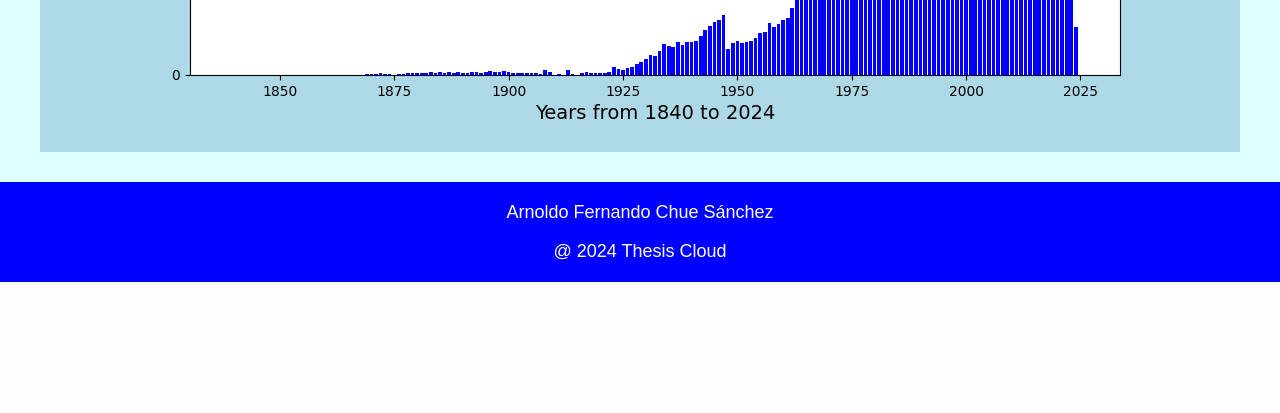
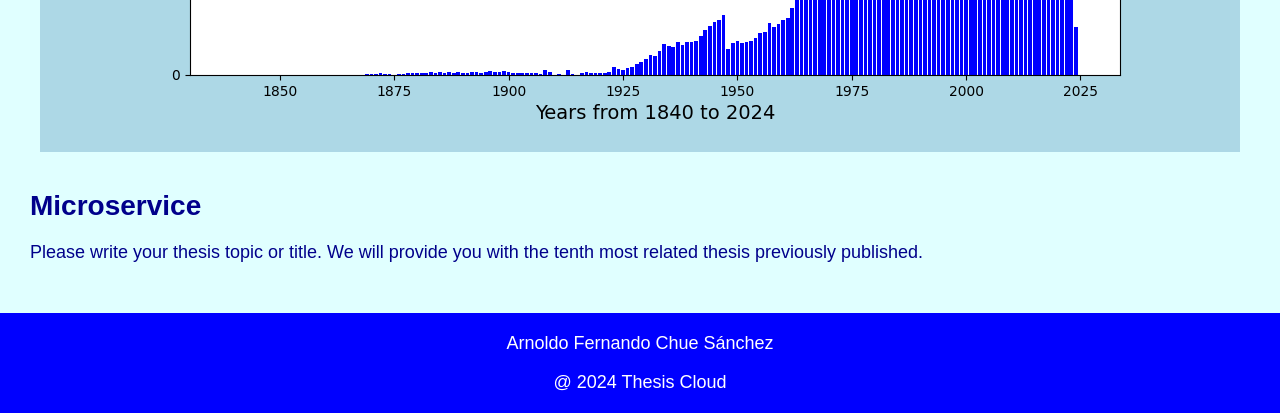
Before and after one commit to arnoldtics/Thesis_Cloud, a Django app: page / in a window 1280 px wide. Shown: the part 799-1212 px from the top of the page. Before the commit the page ends 1081 px from the top, so only its background shows below. Run offline with Django 5.2, Linux system fonts and the light colour scheme.

Commit message:
Microservice interface

```diff
--- a/ThesisCloud/microservice/static/css/style.css
+++ b/ThesisCloud/microservice/static/css/style.css
@@ -68,8 +68,8 @@ header {
 
 .title {
     color:darkblue;
-    font-size: 32px; /* Tamaño de la fuente del título */
-    margin-bottom: 20px; /* Espacio inferior del título */
+    font-size: 32px;
+    margin-bottom: 20px;
     font-family: Arial, Helvetica, sans-serif;
 }
 
@@ -80,3 +80,18 @@ header {
     margin: 0 auto; /* Centrar la imagen horizontalmente */
     margin-top: 20px; /* Espacio superior de la imagen */
 }
+
+.subtitle{
+    color: darkblue;
+    font-size: 28px;
+    font-family: Arial, Helvetica, sans-serif;
+    margin-top: 20px;
+    margin-bottom: 20px;
+}
+
+.text{
+    color: darkblue;
+    font-family: Arial, Helvetica, sans-serif;
+    font-size: 18px;
+    margin-bottom: 20px;
+}
--- a/ThesisCloud/microservice/templates/index.html
+++ b/ThesisCloud/microservice/templates/index.html
@@ -8,5 +8,10 @@
     <div class="main container">
         <h1 class="title">Welcome to Thesis Cloud</h1>
         <img class="visualization" src="{% static 'img/Number_of_theses_published_per_year.png' %}" alt="Number of theses published per year">
+        <br>
+        <div class="microservice">
+            <h2 class="subtitle">Microservice</h2>
+            <p class="text">Please write your thesis topic or title. We will provide you with the tenth most related thesis previously published.</p>
+        </div>
     </div>
 {% endblock %}
```
